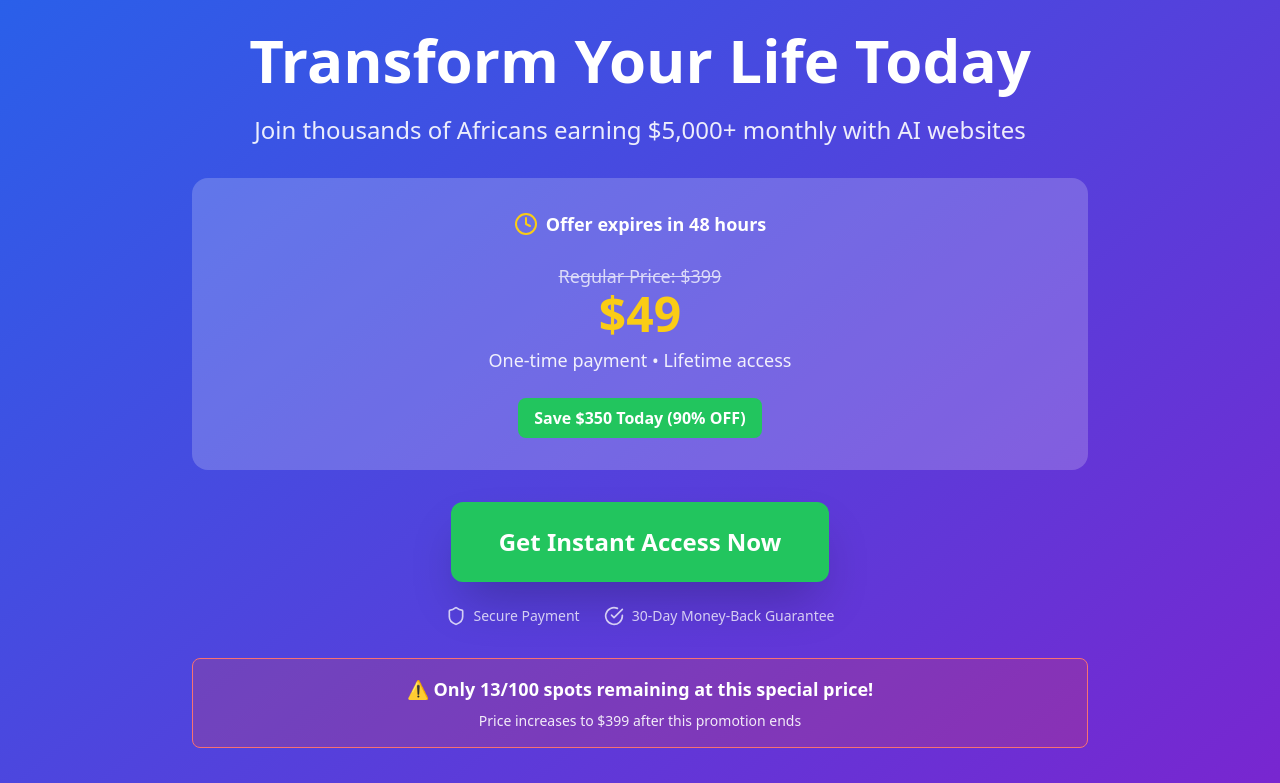
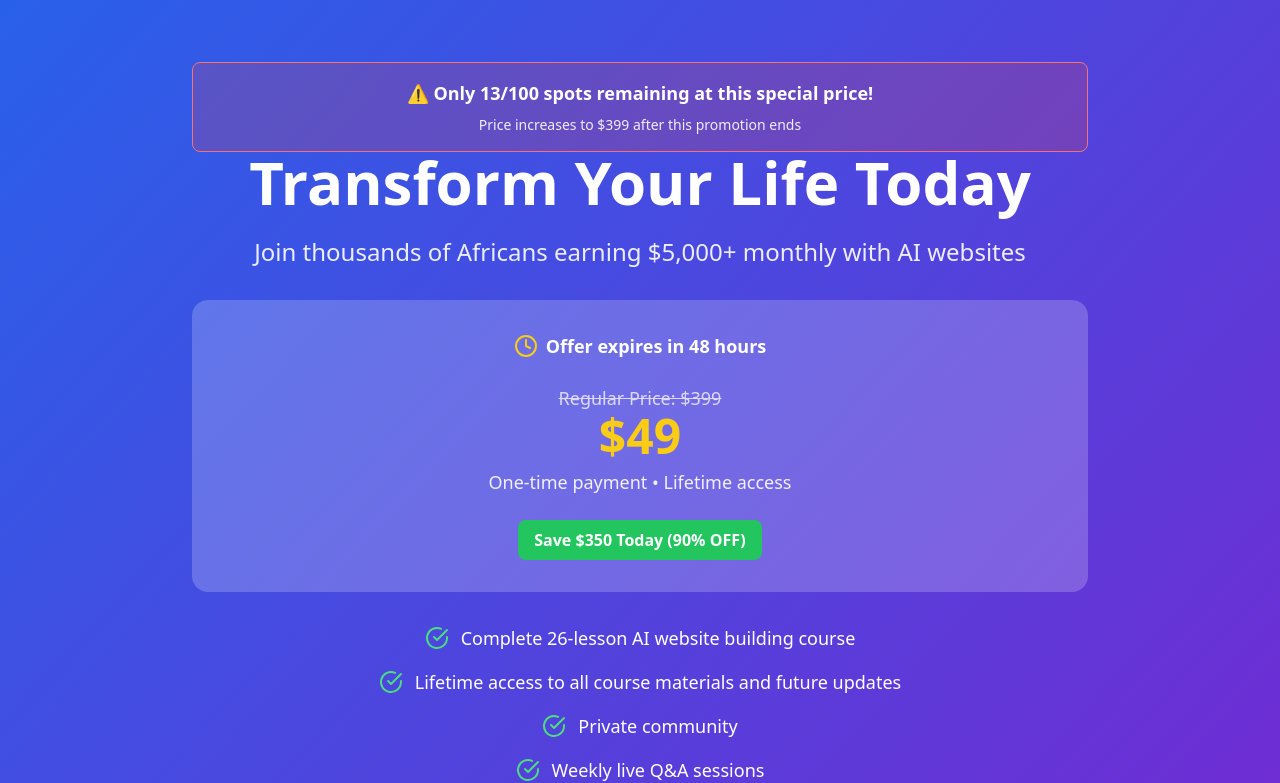
Before and after one commit to puralumina/African-AI-Course-Landing-Page, a React (Vite) app: page / in a window 1280 px wide. Shown: the part 9097-9880 px from the top of the page. Built offline with nearby package versions, Linux system fonts and the light colour scheme.

Commit message:
Updated FinalCTA.tsx

```diff
--- a/src/components/FinalCTA.tsx
+++ b/src/components/FinalCTA.tsx
@@ -18,6 +18,16 @@ const FinalCTA = () => {
           <div className="inline-flex items-center bg-red-500 text-white px-6 py-3 rounded-full mb-8 animate-pulse">
             <Gift className="h-5 w-5 mr-2" />
             <span className="font-bold">LIMITED TIME OFFER</span>
+          </div>
+
+          {/* Urgency Message */}
+          <div className="mt-8 bg-red-500 bg-opacity-20 border border-red-400 rounded-lg p-4">
+            <p className="text-lg font-semibold">
+              ⚠️ Only 13/100 spots remaining at this special price!
+            </p>
+            <p className="text-sm opacity-90 mt-2">
+              Price increases to $399 after this promotion ends
+            </p>
           </div>
 
           <h2 className="text-4xl md:text-6xl font-bold mb-6">
@@ -46,7 +56,15 @@ const FinalCTA = () => {
             </div>
           </div>
 
-
+          {/* Benefits Checklist */}
+          <div className="space-y-4 mb-8">
+            {benefits.map((benefit, index) => (
+              <div key={index} className="flex items-center justify-center text-left">
+                <CheckCircle className="h-6 w-6 text-green-400 mr-3 flex-shrink-0" />
+                <span className="text-lg">{benefit}</span>
+              </div>
+            ))}
+          </div>
 
           {/* Main CTA Button */}
           <a
```
